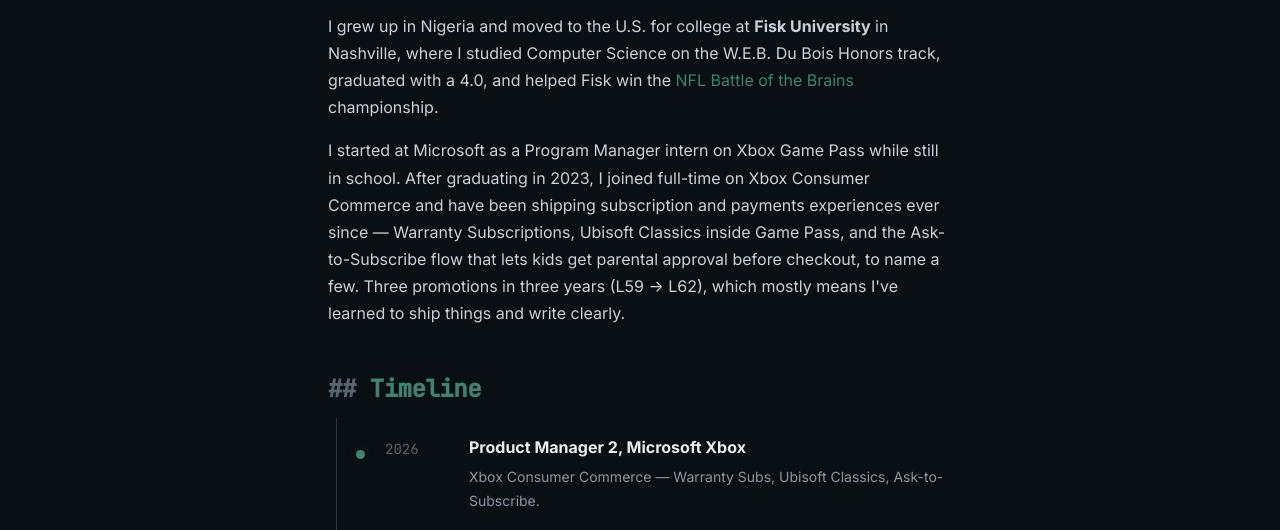
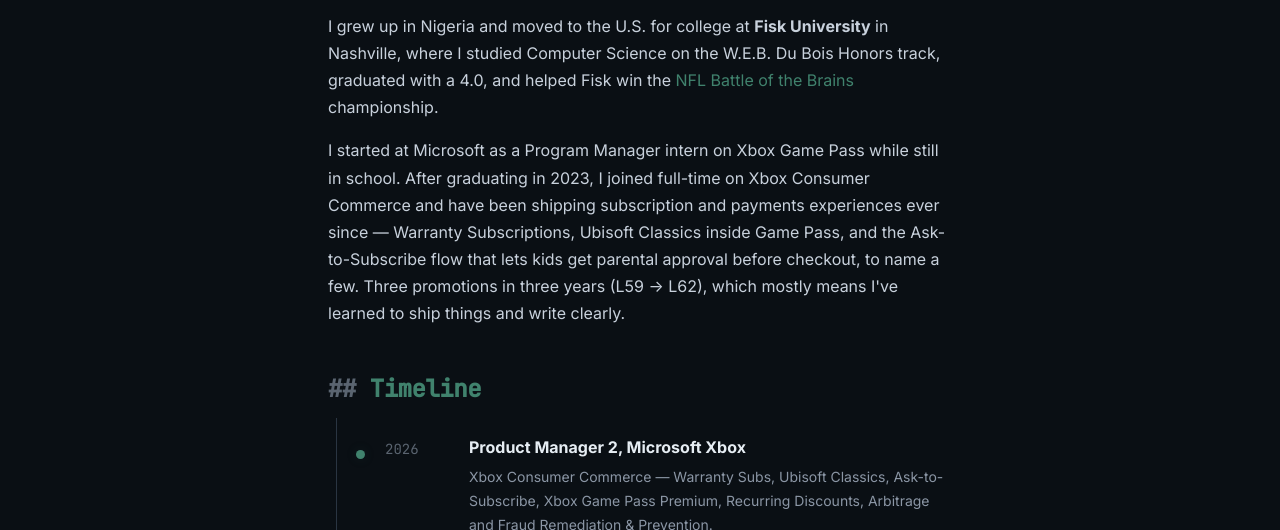
Before and after one commit to aminuabdusalam/aminuabdusalam.github.io, an Astro site: page /about in a window 1280 px wide. Shown: the part 270-800 px from the top of the page. Built offline with nearby package versions, Linux system fonts and the light colour scheme; Astro itself is replaced by a stand-in of ours.

Commit message:
content: expand Xbox Commerce timeline entry with Game Pass Premium, Recurring Discounts, Arbitrage & Fraud

```diff
--- a/src/pages/about.astro
+++ b/src/pages/about.astro
@@ -33,7 +33,7 @@ import BaseLayout from '../layouts/BaseLayout.astro';
         <span class="year">2026</span>
         <div>
           <strong>Product Manager 2, Microsoft Xbox</strong>
-          <p>Xbox Consumer Commerce — Warranty Subs, Ubisoft Classics, Ask-to-Subscribe.</p>
+          <p>Xbox Consumer Commerce — Warranty Subs, Ubisoft Classics, Ask-to-Subscribe, Xbox Game Pass Premium, Recurring Discounts, Arbitrage and Fraud Remediation &amp; Prevention.</p>
         </div>
       </li>
       <li>
```
